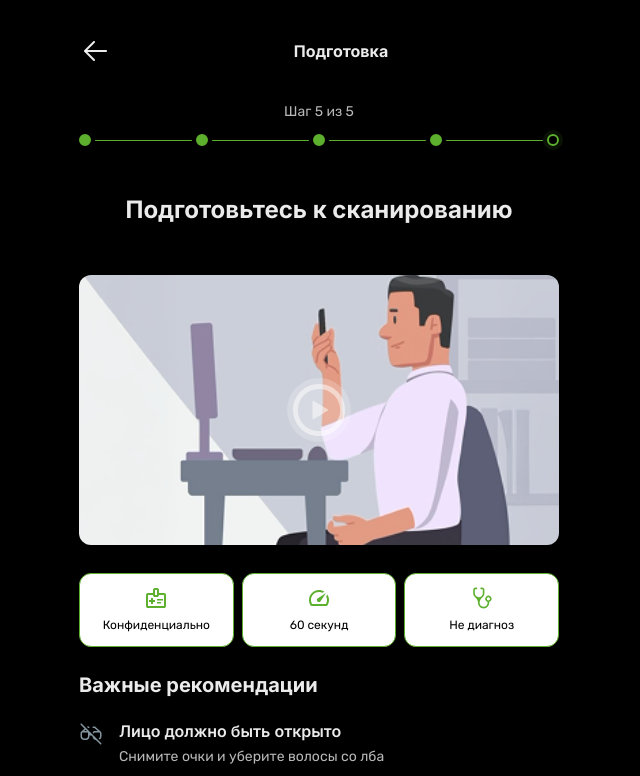
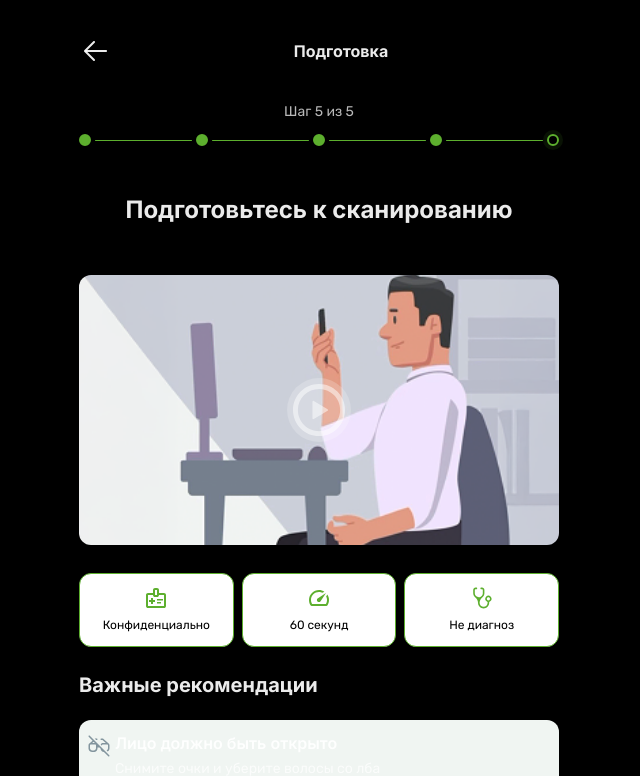
Before and after one commit to NikitaBest/X5, a React (Vite) app: page /preparation in a window 1280 px wide. Shown: the top 776 px of the page, without its empty margins (321-961 px from the left). Built offline with nearby package versions, Linux system fonts and the light colour scheme; no server answers.

Commit message:
на странице подготовки , блоки рекомендаций

```diff
--- a/src/pages/Preparation.css
+++ b/src/pages/Preparation.css
@@ -135,9 +135,13 @@
 
 .requirement-item {
   display: flex;
+  flex-direction: row;
   align-items: flex-start;
-  gap: 16px;
+  padding: 12px 8px;
+  gap: 4px;
   width: 100%;
+  background: #F0F5F2;
+  border-radius: 12px;
 }
 
 .requirement-icon {
```
